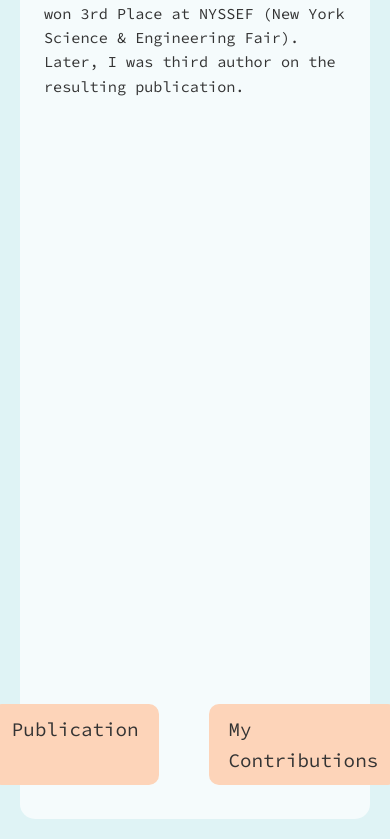
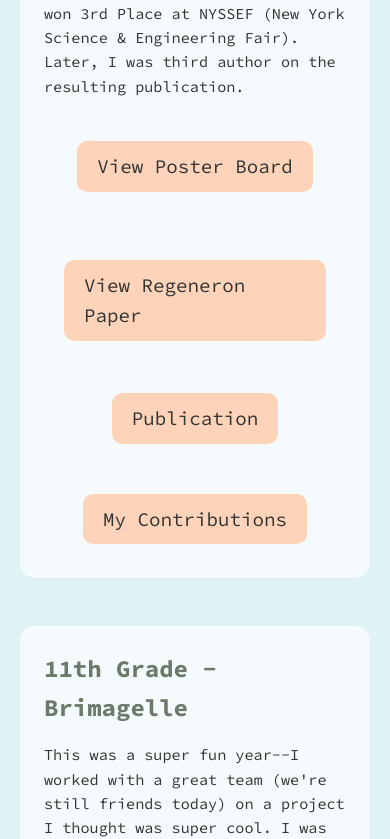
Before and after one commit to notmuffinhead/notmuffinhead.github.io, a Next.js app in the folder latest/: page /projects/hs-research in a window 390 px wide. Shown: the part 1247-2086 px from the top of the page. Built offline with nearby package versions, Linux system fonts and the light colour scheme.

Commit message:
fixed mobile pdf issues

```diff
--- a/latest/components/PDFViewer.js
+++ b/latest/components/PDFViewer.js
@@ -1,13 +1,22 @@
 import styles from './PDFViewer.module.css'
+import Link from 'next/link'
 
-export default function SlidePlayer({ src }) {
+export default function PDFViewer({ src, title = "PDF Document", buttonText = "View PDF" }) {
   return (
     <div className={styles.container}>
+      <div className={styles.mobileDownload}>
+        <div className={styles.fileLink}>
+          <Link href={src} target="_blank">
+            {buttonText}
+          </Link>
+        </div>
+      </div>
       <div className={styles.embedWrapper}>
         <iframe
           src={src}
           className={styles.embed}
           allowFullScreen
+          title={title}
         />
       </div>
     </div>
--- a/latest/components/PDFViewer.module.css
+++ b/latest/components/PDFViewer.module.css
@@ -4,7 +4,7 @@
 
 .embedWrapper {
   position: relative;
-  padding-bottom: 80%; /* 56.25 for 16:9 aspect ratio */
+  padding-bottom: 80%;
   height: 0;
   overflow: hidden;
   max-width: 800px;
@@ -18,3 +18,46 @@
   height: 100%;
   border: none;
 }
+
+/* Hide link on desktop */
+.mobileDownload {
+  display: none;
+}
+
+/* from projectdetail */
+.fileLink {
+  display: flex;
+  justify-content: center;
+  padding: 10px 20px;
+}
+
+.fileLink a {
+  color: var(--light-black);
+  text-decoration: none;
+  font-size: 1.2rem;
+  padding: 10px 20px;
+  border-radius: 10px;
+  display: inline-block;
+  background-color: var(--morning-birch);
+}
+
+.fileLink a:visited {
+  color: var(--light-black);
+}
+
+.fileLink:hover {
+  transform: translateY(-5px);
+}
+
+
+
+/* Mobile styles */
+@media (max-width: 768px) {
+  .mobileDownload {
+    display: block;
+  }
+
+  .embedWrapper {
+    display: none; /* Hide iframe on mobile */
+  }
+}
--- a/latest/pages/projects/hs-research.js
+++ b/latest/pages/projects/hs-research.js
@@ -36,9 +36,11 @@ export default function HSResearch() {
             `}</p>
             <PDFViewer
                 src="/pdfs/Senior-Poster-Board.pdf"
+                buttonText="View Poster Board"
             />
             <PDFViewer
                 src="/pdfs/12th-Grade-Regeneron-Paper.pdf"
+                buttonText="View Regeneron Paper"
             />
             <div className={styles.fileLink}>
               <Link href="https://doi.org/10.1016/j.watres.2024.122562" target="_blank">
@@ -61,9 +63,11 @@ export default function HSResearch() {
             `}</p>
             <PDFViewer
                 src="/pdfs/Brimagelle-Poster-Board.pdf"
+                buttonText="View Poster Board"
             />
             <PDFViewer
                 src="/pdfs/11th-Grade-JEI-Paper.pdf"
+                buttonText="View Manuscript"
             />
           </section>
 
@@ -78,6 +82,7 @@ export default function HSResearch() {
             />
             <PDFViewer
                 src="/pdfs/10th-Grade-JYEM-Paper.pdf"
+                buttonText="View Manuscript"
             />
           </section>
 
--- a/latest/styles/ProjectDetail.module.css
+++ b/latest/styles/ProjectDetail.module.css
@@ -42,7 +42,7 @@
 .fileLink {
   display: flex;
   justify-content: center;
-  padding: 10px 30px;
+  padding: 10px 20px;
   gap: 50px;
 }
 
@@ -110,6 +110,13 @@
     padding: 0.4rem 0.8rem;
   }
 
+  .fileLink {
+    flex-direction: column;  /* Stack vertically */
+    align-items: center;
+    display: flex;
+    padding: 10px 20px;
+  }
+
   .flexContainer {
     flex-direction: column;
   }
```
